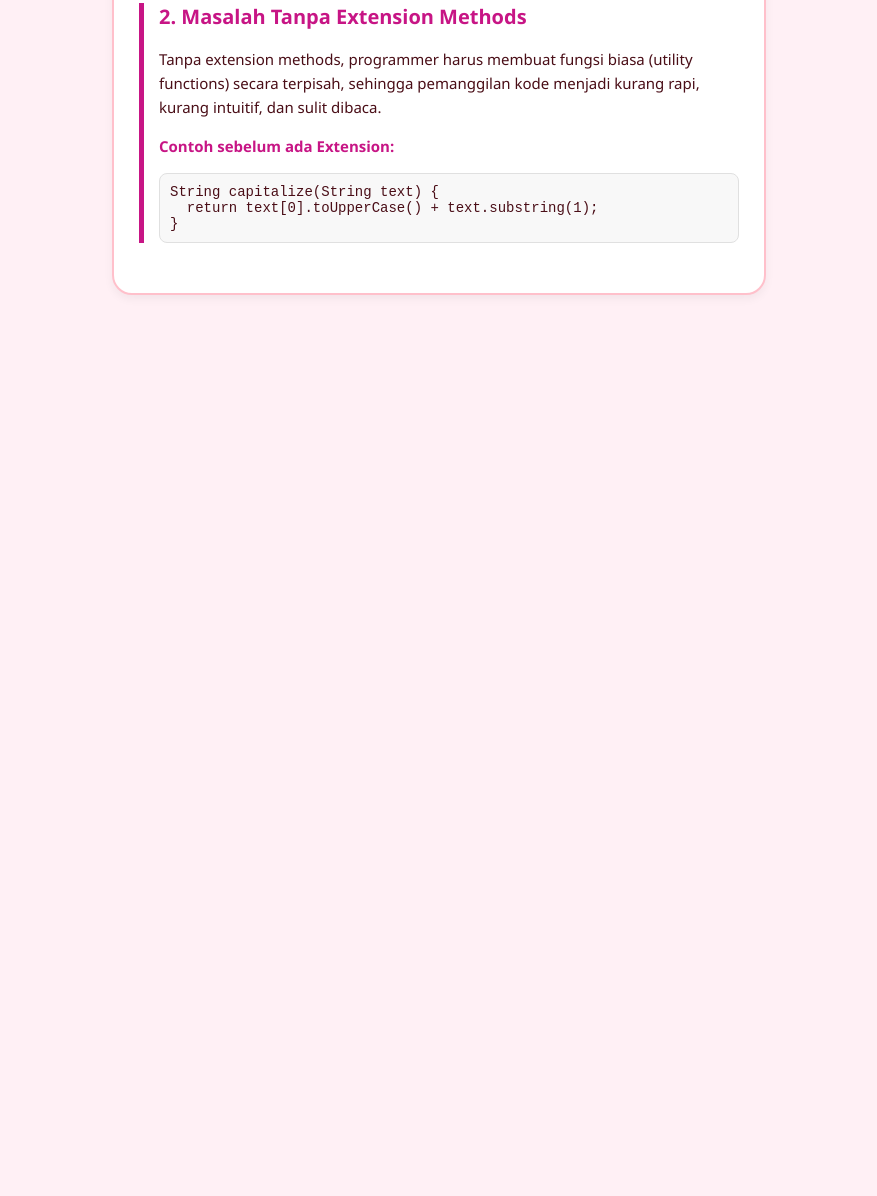
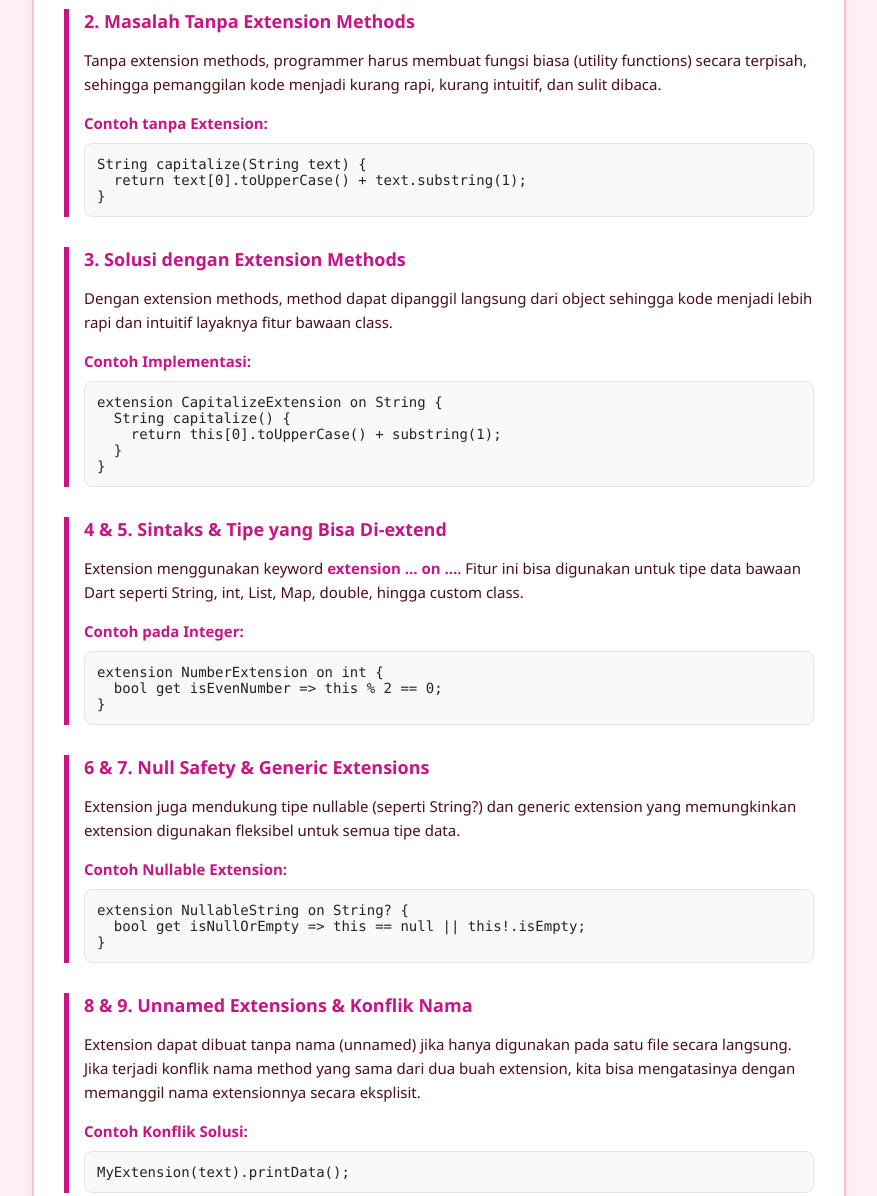
Before and after one commit to Selviana03/Extension-Methods26, a plain HTML site: page index.html in a window 1280 px wide. Shown: the part 452-1648 px from the top of the page, without its empty margins (201-1078 px from the left). Before the commit the page ends 800 px from the top, so only its background shows below. Drawn offline with Linux system fonts and the light colour scheme.

Commit message:
Update HTML structure and styling for clarity

```diff
--- a/index.html
+++ b/index.html
@@ -7,30 +7,30 @@
     <style>
         body {
             font-family: 'Segoe UI', Tahoma, Geneva, Verdana, sans-serif;
-            background-color: #FFF0F5; /* Warna pink muda */
-            color: #4A0E17; /* Warna maroon gelap */
+            background-color: #FFF0F5;
+            color: #4A0E17;
             margin: 0;
             padding: 20px;
             display: flex;
             justify-content: center;
         }
         .container {
-            max-width: 600px;
+            max-width: 750px;
             width: 100%;
             background-color: #FFFFFF;
-            padding: 25px;
+            padding: 30px;
             border-radius: 20px;
-            box-shadow: 0 4px 10px rgba(0, 0, 0, 0.05);
+            box-shadow: 0 4px 15px rgba(0, 0, 0, 0.05);
             border: 2px solid #FFC0CB;
         }
         h1 {
             text-align: center;
-            color: #C71585; /* Medium Violet Red */
+            color: #C71585;
             font-size: 28px;
             margin-bottom: 5px;
         }
         .identitas {
-            background-color: #FFE4E1; /* Misty Rose */
+            background-color: #FFE4E1;
             padding: 15px;
             border-radius: 15px;
             margin-bottom: 25px;
@@ -47,25 +47,28 @@
         .materi-box {
             border-left: 5px solid #C71585;
             padding-left: 15px;
-            margin-bottom: 25px;
+            margin-bottom: 30px;
         }
         .materi-box h2 {
-            font-size: 20px;
+            font-size: 18px;
             margin-top: 0;
             color: #C71585;
         }
         .materi-box p {
             font-size: 15px;
             line-height: 1.6;
+            margin-bottom: 8px;
         }
         pre {
-            background-color: #F8F8F8;
-            padding: 10px;
+            background-color: #F9F9F9;
+            padding: 12px;
             border-radius: 8px;
-            border: 1px solid #E0E0E0;
+            border: 1px solid #E6E6E6;
             overflow-x: auto;
-            font-family: 'Courier New', Courier, monospace;
+            font-family: 'Consolas', 'Courier New', monospace;
             font-size: 14px;
+            color: #232323;
+            margin-top: 5px;
         }
     </style>
 </head>
@@ -89,9 +92,56 @@
     <div class="materi-box">
         <h2>2. Masalah Tanpa Extension Methods</h2>
         <p>Tanpa extension methods, programmer harus membuat fungsi biasa (utility functions) secara terpisah, sehingga pemanggilan kode menjadi kurang rapi, kurang intuitif, dan sulit dibaca.</p>
-        <p><span class="bold-text">Contoh sebelum ada Extension:</span></p>
+        <p><span class="bold-text">Contoh tanpa Extension:</span></p>
         <pre>String capitalize(String text) {
   return text[0].toUpperCase() + text.substring(1);
+}</pre>
+    </div>
+
+    <div class="materi-box">
+        <h2>3. Solusi dengan Extension Methods</h2>
+        <p>Dengan extension methods, method dapat dipanggil langsung dari object sehingga kode menjadi lebih rapi dan intuitif layaknya fitur bawaan class.</p>
+        <p><span class="bold-text">Contoh Implementasi:</span></p>
+        <pre>extension CapitalizeExtension on String {
+  String capitalize() {
+    return this[0].toUpperCase() + substring(1);
+  }
+}</pre>
+    </div>
+
+    <div class="materi-box">
+        <h2>4 & 5. Sintaks & Tipe yang Bisa Di-extend</h2>
+        <p>Extension menggunakan keyword <span class="bold-text">extension ... on ...</span>. Fitur ini bisa digunakan untuk tipe data bawaan Dart seperti String, int, List, Map, double, hingga custom class.</p>
+        <p><span class="bold-text">Contoh pada Integer:</span></p>
+        <pre>extension NumberExtension on int {
+  bool get isEvenNumber => this % 2 == 0;
+}</pre>
+    </div>
+
+    <div class="materi-box">
+        <h2>6 & 7. Null Safety & Generic Extensions</h2>
+        <p>Extension juga mendukung tipe nullable (seperti String?) dan generic extension yang memungkinkan extension digunakan fleksibel untuk semua tipe data.</p>
+        <p><span class="bold-text">Contoh Nullable Extension:</span></p>
+        <pre>extension NullableString on String? {
+  bool get isNullOrEmpty => this == null || this!.isEmpty;
+}</pre>
+    </div>
+
+    <div class="materi-box">
+        <h2>8 & 9. Unnamed Extensions & Konflik Nama</h2>
+        <p>Extension dapat dibuat tanpa nama (unnamed) jika hanya digunakan pada satu file secara langsung. Jika terjadi konflik nama method yang sama dari dua buah extension, kita bisa mengatasinya dengan memanggil nama extensionnya secara eksplisit.</p>
+        <p><span class="bold-text">Contoh Konflik Solusi:</span></p>
+        <pre>MyExtension(text).printData();</pre>
+    </div>
+
+    <div class="materi-box">
+        <h2>10. Extension untuk Custom Classes</h2>
+        <p>Extension juga dapat disematkan pada class buatan kita sendiri untuk memisahkan logika tambahan agar kode utama tetap bersih.</p>
+        <p><span class="bold-text">Contoh pada Custom Class User:</span></p>
+        <pre>extension UserExtension on User {
+  void sayHello() {
+    print('Hello, my name is $name');
+  }
 }</pre>
     </div>
 
```
